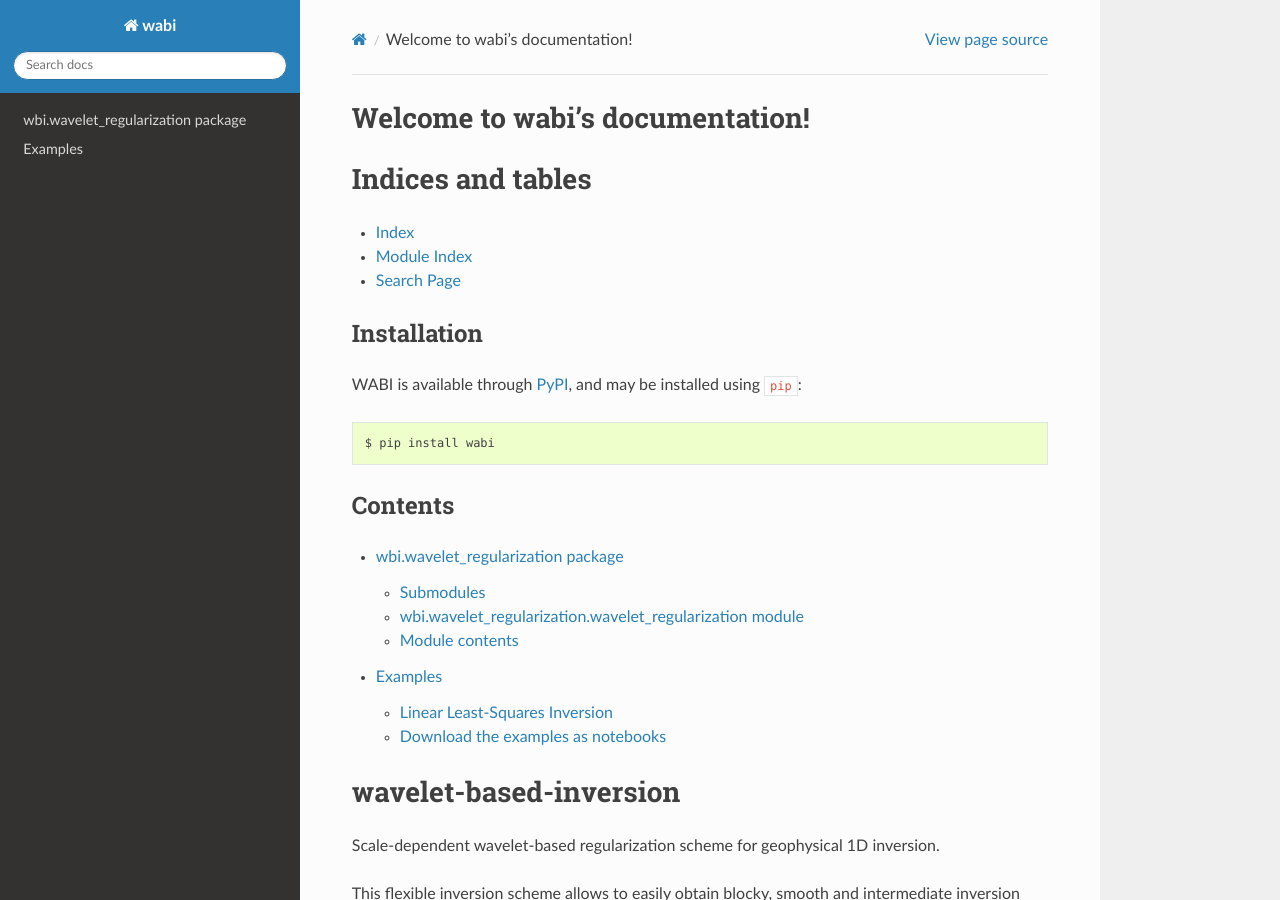
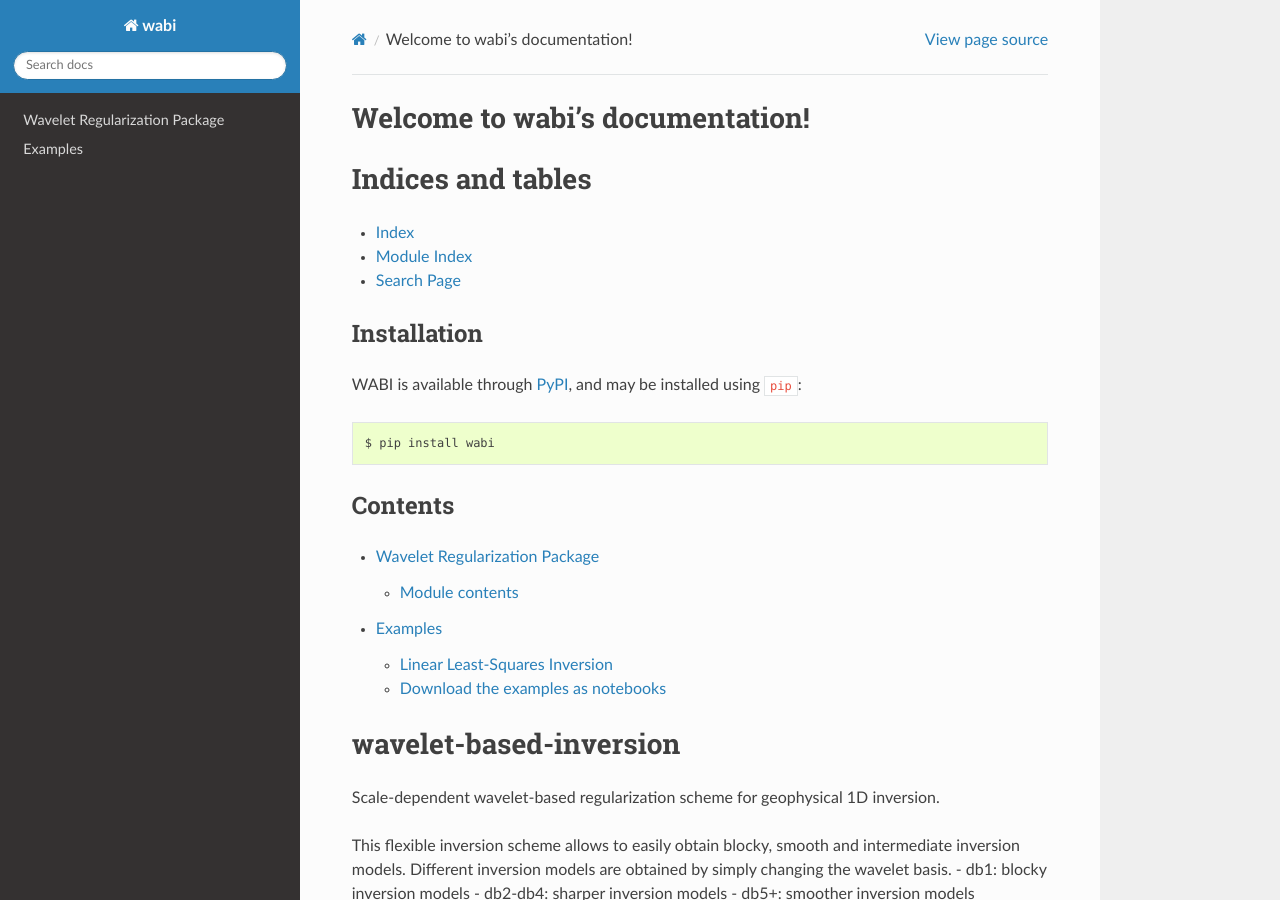
Before and after one commit to WouterDls/1D-wavelet-based-inversion, a Sphinx documentation site: the page built from docs/index.rst, in a window 1280 px wide and 900 px high. Built offline with Sphinx 7.4.7 and the Read the Docs theme 2.0.0, drawn with Linux system fonts in a browser that asks for light colours; pages that are not in the unit, such as notebooks, are missing from menus.

Commit message:
Edit docs

```diff
--- a/docs/wbi.wavelet_regularization.rst
+++ b/docs/wbi.wavelet_regularization.rst
@@ -1,16 +1,5 @@
-wbi.wavelet\_regularization package
+Wavelet Regularization Package
 ===================================
-
-Submodules
-----------
-
-wbi.wavelet\_regularization.wavelet\_regularization module
-----------------------------------------------------------
-
-.. automodule:: wbi.wavelet_regularization.wavelet_regularization
-   :members:
-   :undoc-members:
-   :show-inheritance:
 
 Module contents
 ---------------
```
